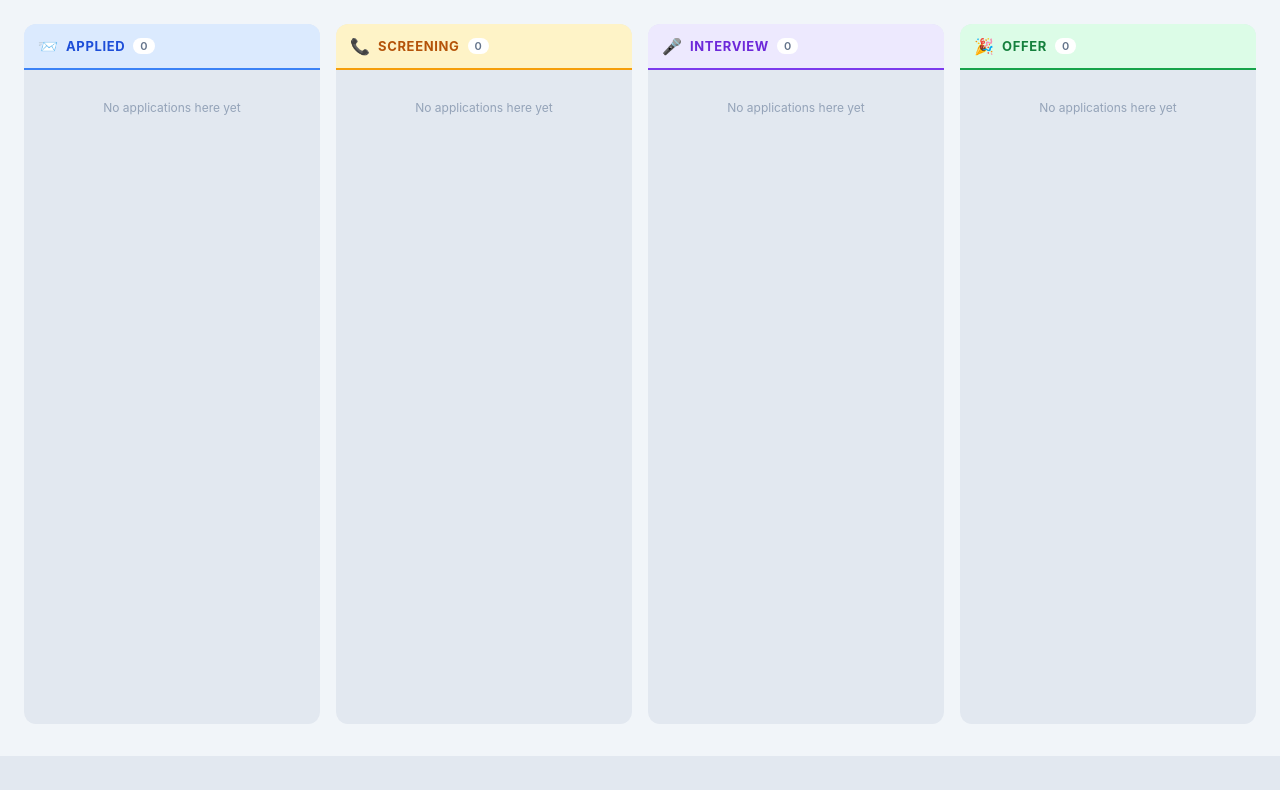
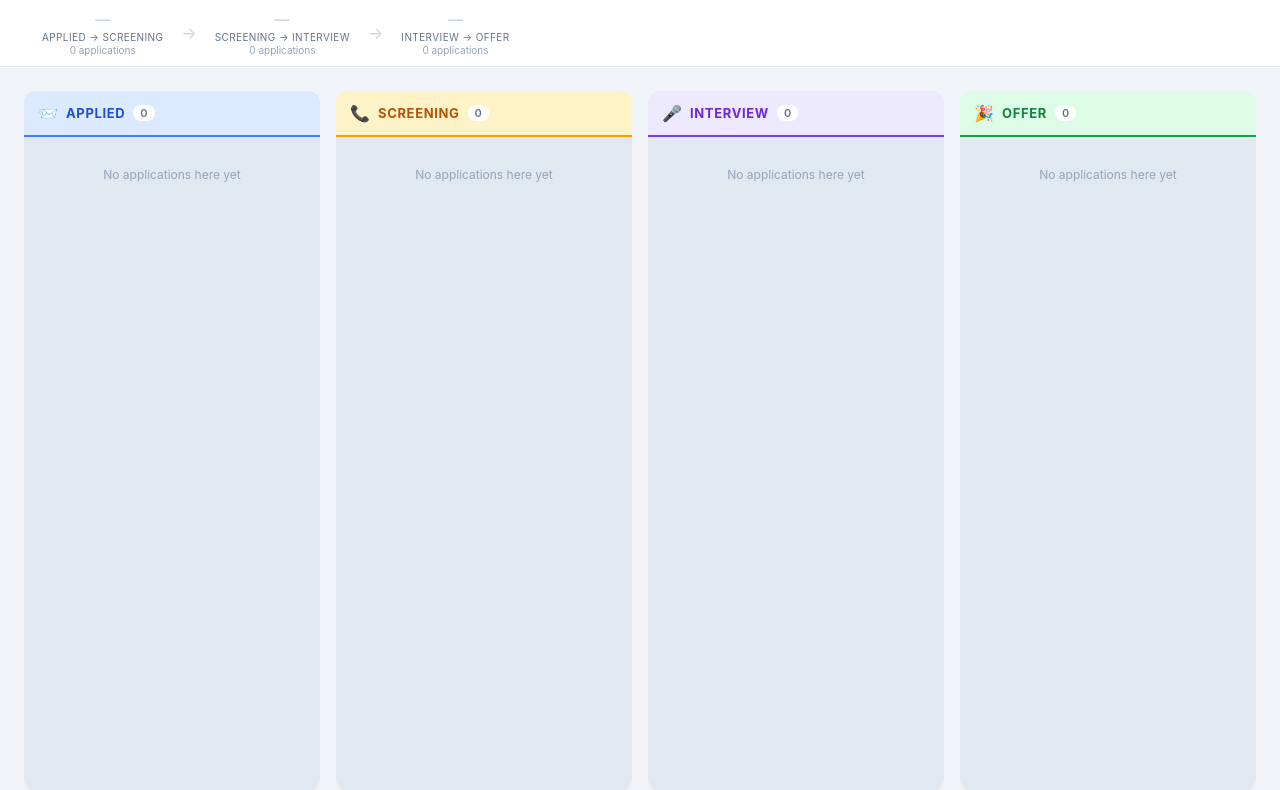
Before and after one commit to mmarada/portfolio-builder, a FastAPI app: page /kanban in a window 1280 px wide. Shown: the part 44-834 px from the top of the page. Before the commit the page ends 800 px from the top, so only its background shows below. Run offline with FastAPI, Linux system fonts and the light colour scheme; data that the repository does not hold is empty; some libraries are stand-ins or nearby versions.

Commit message:
feat: add funnel averages to kanban — avg days between stage transitions across all applications
Aggregates applied→screening, screening→interview, and interview→offer
durations for every application that reached the later stage, so the
per-card stage-age badge now has an aggregate counterpart showing whether
a given application is moving faster or slower than the historical norm.

```diff
--- a/chat/app.py
+++ b/chat/app.py
@@ -21,7 +21,7 @@ from ai.resume_parser import parse_resume
 from db.database import (
     init_db, get_top_jobs, get_distinct_sources, get_job, dismiss_job,
     mark_applied, get_stats, get_applied_jobs, get_all_jobs_for_export,
-    get_kanban_jobs, update_kanban_status, update_job_note,
+    get_kanban_jobs, update_kanban_status, update_job_note, get_funnel_stats,
 )
 from config import RESUME_DIR
 
@@ -178,7 +178,15 @@ async def api_applied(job_id: int):
 @app.get("/kanban", response_class=HTMLResponse)
 async def kanban_page(request: Request):
     columns = get_kanban_jobs()
-    return templates.TemplateResponse("kanban.html", {"request": request, "columns": columns})
+    funnel_stats = get_funnel_stats()
+    return templates.TemplateResponse(
+        "kanban.html", {"request": request, "columns": columns, "funnel_stats": funnel_stats}
+    )
+
+
+@app.get("/api/kanban/funnel-stats")
+async def api_funnel_stats():
+    return {"stages": get_funnel_stats()}
 
 
 @app.patch("/api/jobs/{job_id}/kanban-status")
--- a/chat/templates/kanban.html
+++ b/chat/templates/kanban.html
@@ -62,6 +62,15 @@
   .note-box textarea { width: 100%; font: inherit; font-size: 11px; padding: 6px 8px; border: 1px solid #cbd5e1; border-radius: 6px; resize: vertical; min-height: 44px; }
   .note-saved { font-size: 10px; color: #16a34a; margin-left: 6px; opacity: 0; transition: opacity .2s; }
   .note-saved.show { opacity: 1; }
+
+  /* Funnel stats */
+  .funnel-bar { display: flex; align-items: center; gap: 0; padding: 10px 24px; background: #fff; border-bottom: 1px solid #e2e8f0; overflow-x: auto; }
+  .funnel-stat { display: flex; flex-direction: column; align-items: center; padding: 0 18px; white-space: nowrap; }
+  .funnel-stat-value { font-size: 15px; font-weight: 700; color: #0f172a; }
+  .funnel-stat-value.no-data { color: #cbd5e1; font-weight: 600; }
+  .funnel-stat-label { font-size: 10px; color: #64748b; text-transform: uppercase; letter-spacing: .04em; margin-top: 2px; }
+  .funnel-stat-count { font-size: 10px; color: #94a3b8; margin-top: 1px; }
+  .funnel-arrow { color: #cbd5e1; font-size: 16px; }
 </style>
 </head>
 <body>
@@ -70,6 +79,22 @@
   <h1>📋 Application Kanban</h1>
   <a href="/">← Back to Job List</a>
   <span style="margin-left:auto;font-size:12px;color:#64748b">Drag cards between columns to track your progress</span>
+</div>
+
+<div class="funnel-bar">
+  {% set stage_labels = {"applied": "Applied", "screening": "Screening", "interview": "Interview", "offer": "Offer"} %}
+  {% for stat in funnel_stats %}
+    {% if not loop.first %}<span class="funnel-arrow">→</span>{% endif %}
+    <div class="funnel-stat">
+      {% if stat.avg_days is not none %}
+        <span class="funnel-stat-value">{{ stat.avg_days }}d avg</span>
+      {% else %}
+        <span class="funnel-stat-value no-data">—</span>
+      {% endif %}
+      <span class="funnel-stat-label">{{ stage_labels[stat.from_stage] }} → {{ stage_labels[stat.to_stage] }}</span>
+      <span class="funnel-stat-count">{{ stat.count }} application{{ "s" if stat.count != 1 else "" }}</span>
+    </div>
+  {% endfor %}
 </div>
 
 <div class="board">
--- a/db/database.py
+++ b/db/database.py
@@ -430,8 +430,8 @@ def update_job_note(job_id: int, note: str):
             conn.execute(f"UPDATE jobs SET notes={ph} WHERE id={ph}", (note, job_id))
 
 
-def _days_since(ts) -> Optional[int]:
-    """Whole days elapsed since a stored timestamp (SQLite TEXT or Postgres TIMESTAMPTZ)."""
+def _parse_ts(ts) -> Optional[datetime]:
+    """Normalize a stored timestamp (SQLite TEXT or Postgres TIMESTAMPTZ) into an aware datetime."""
     if not ts:
         return None
     if isinstance(ts, str):
@@ -441,7 +441,23 @@ def _days_since(ts) -> Optional[int]:
             return None
     if ts.tzinfo is None:
         ts = ts.replace(tzinfo=timezone.utc)
-    return max(0, (datetime.now(timezone.utc) - ts).days)
+    return ts
+
+
+def _days_since(ts) -> Optional[int]:
+    """Whole days elapsed since a stored timestamp (SQLite TEXT or Postgres TIMESTAMPTZ)."""
+    parsed = _parse_ts(ts)
+    if parsed is None:
+        return None
+    return max(0, (datetime.now(timezone.utc) - parsed).days)
+
+
+def _days_between(start_ts, end_ts) -> Optional[float]:
+    """Days elapsed from start_ts to end_ts, or None if either is missing/unparsable."""
+    start, end = _parse_ts(start_ts), _parse_ts(end_ts)
+    if start is None or end is None:
+        return None
+    return max(0.0, (end - start).total_seconds() / 86400)
 
 
 def get_kanban_jobs() -> dict[str, list[dict]]:
@@ -483,6 +499,45 @@ def get_kanban_jobs() -> dict[str, list[dict]]:
         row["days_in_stage"] = _days_since(row.get(stage_start_column[col]))
         columns[col].append(row)
     return columns
+
+
+# Consecutive kanban transitions, in funnel order.
+_FUNNEL_TRANSITIONS = [
+    ("applied", "screening", "applied_at", "screening_at"),
+    ("screening", "interview", "screening_at", "interview_at"),
+    ("interview", "offer", "interview_at", "offer_at"),
+]
+
+
+def get_funnel_stats() -> list[dict]:
+    """Average days spent between each pair of consecutive kanban stages, across all applications.
+
+    Only counts jobs that actually reached the later stage (i.e. both timestamps are set),
+    so an application still sitting in "screening" doesn't skew the applied→screening average.
+    """
+    with get_conn() as conn:
+        if _pg():
+            cur = conn.cursor()
+            cur.execute("SELECT applied_at, screening_at, interview_at, offer_at FROM jobs WHERE applied=1 AND dismissed=0")
+            rows = [dict(r) for r in cur.fetchall()]
+        else:
+            rows = [dict(r) for r in conn.execute(
+                "SELECT applied_at, screening_at, interview_at, offer_at FROM jobs WHERE applied=1 AND dismissed=0"
+            ).fetchall()]
+
+    stats = []
+    for from_stage, to_stage, from_col, to_col in _FUNNEL_TRANSITIONS:
+        deltas = [
+            d for d in (_days_between(row.get(from_col), row.get(to_col)) for row in rows)
+            if d is not None
+        ]
+        stats.append({
+            "from_stage": from_stage,
+            "to_stage": to_stage,
+            "count": len(deltas),
+            "avg_days": round(sum(deltas) / len(deltas), 1) if deltas else None,
+        })
+    return stats
 
 
 def get_applied_jobs() -> list[dict]:
```
